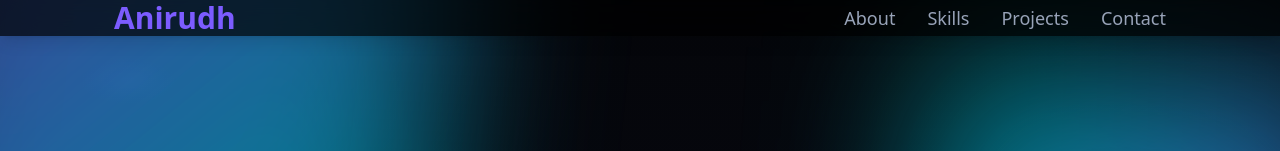
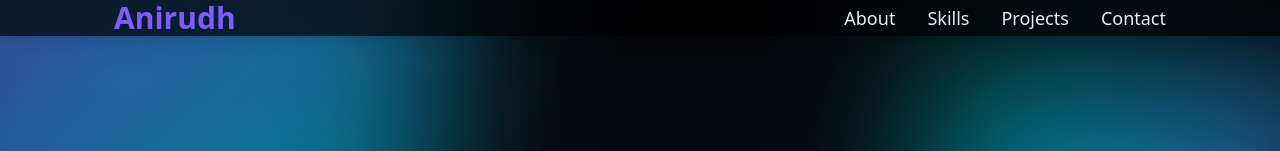
Before and after one commit to Anirudhr98/Portfolio, a React (Vite) app: page / in a window 1280 px wide. Shown: the top 151 px of the page. Built offline with nearby package versions, Linux system fonts and the light colour scheme.

Commit message:
Final  commit

```diff
--- a/src/components/Navbar.jsx
+++ b/src/components/Navbar.jsx
@@ -11,10 +11,10 @@
 
         {/* Links */}
         <nav className="flex items-center gap-8 text-base md:text-lg">
-          <a href="#about" className="muted hover:neon-hover transition-colors">About</a>
-          <a href="#skills" className="muted hover:neon-hover transition-colors">Skills</a>
-          <a href="#projects" className="muted hover:neon-hover transition-colors">Projects</a>
-          <a href="#contact" className="muted hover:neon-hover transition-colors">Contact</a>
+          <a href="#about" className=" hover:neon-hover transition-colors">About</a>
+          <a href="#skills" className=" hover:neon-hover transition-colors">Skills</a>
+          <a href="#projects" className=" hover:neon-hover transition-colors">Projects</a>
+          <a href="#contact" className=" hover:neon-hover transition-colors">Contact</a>
         </nav>
       </div>
     </header>
--- a/vite.config.js
+++ b/vite.config.js
@@ -8,5 +8,5 @@
     react(),
     tailwindcss(),
   ],
-  base: '/Portfolio/',
+  base: '/',
 })
```
